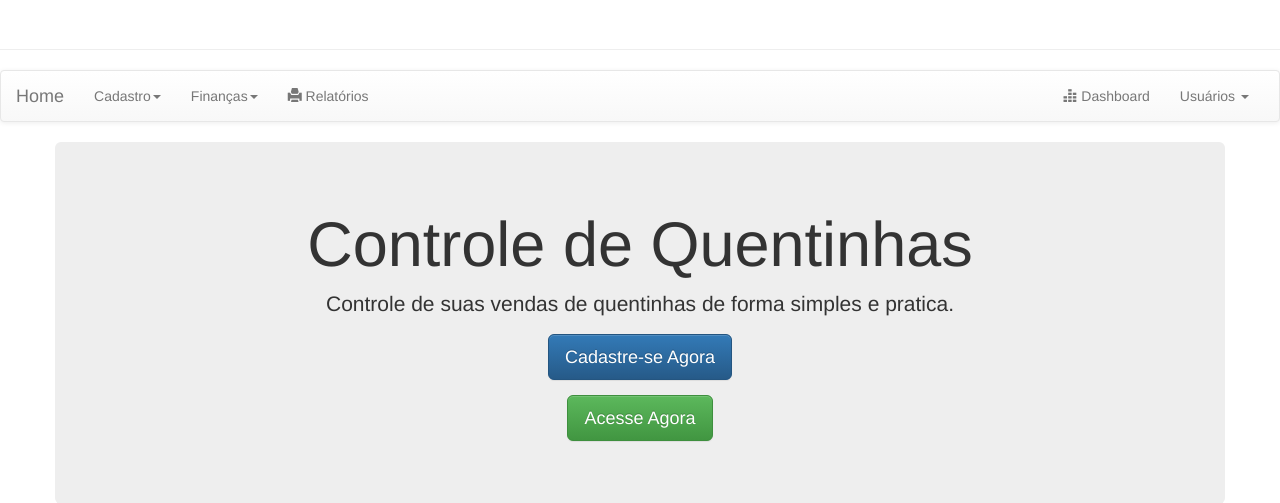
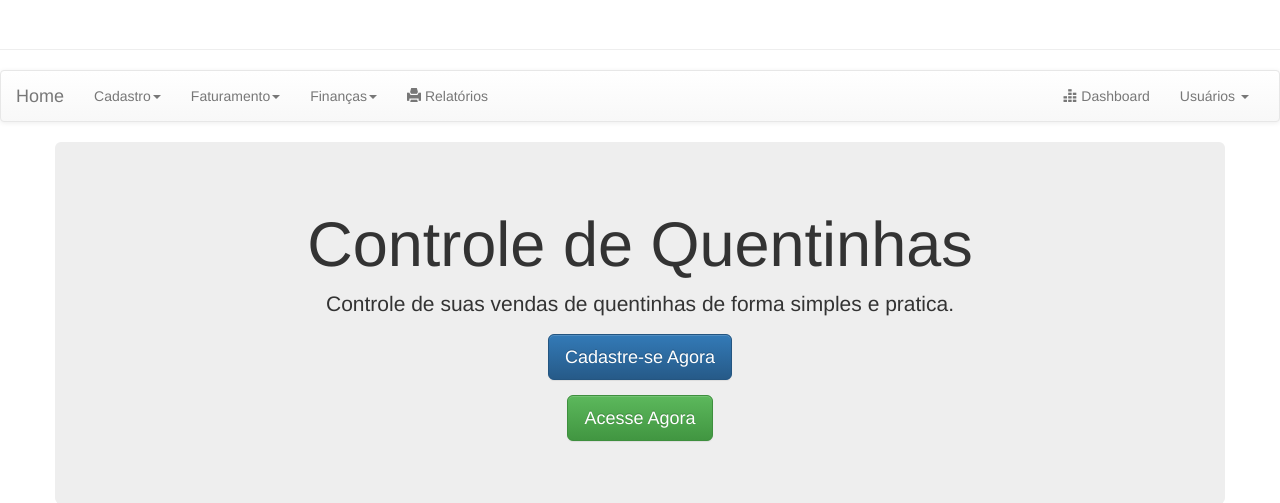
Before and after one commit to evandrorisso/Quentinhas, a PHP site: page / in a window 1280 px wide. Shown: the top 503 px of the page. Run offline with PHP 8.4, Linux system fonts and the light colour scheme; some libraries are stand-ins or nearby versions.

Commit message:
atualizacao menu faturamento

```diff
--- a/View/Home/Menu.php
+++ b/View/Home/Menu.php
@@ -34,6 +34,14 @@
           </ul>
         </li>
         <li class="dropdown">
+          <a href="#" class="dropdown-toggle" data-toggle="dropdown" role="button" aria-haspopup="true" aria-expanded="false">Faturamento<span class="caret"></span></a>
+          <ul class="dropdown-menu">
+            <li><a href="#">Compras</a></li>
+            <li><a href="#">Vendas</a></li>
+
+          </ul>
+        </li>
+        <li class="dropdown">
           <a href="#" class="dropdown-toggle" data-toggle="dropdown" role="button" aria-haspopup="true" aria-expanded="false">Finanças<span class="caret"></span></a>
           <ul class="dropdown-menu">
             <li><a href="#">Natureza de Lançamento</a></li>
```
